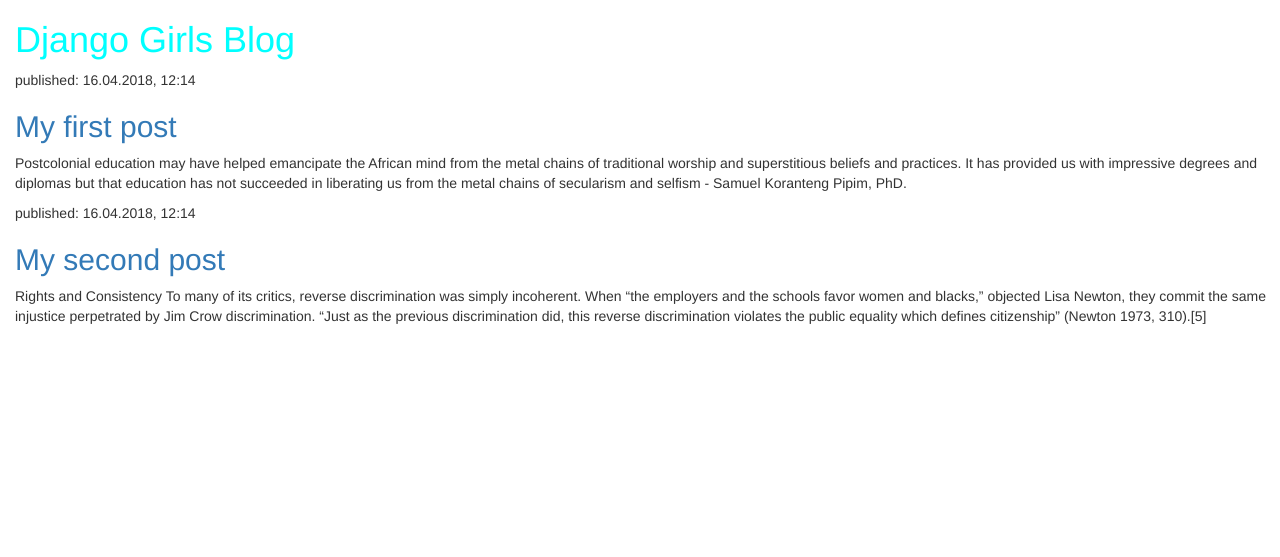
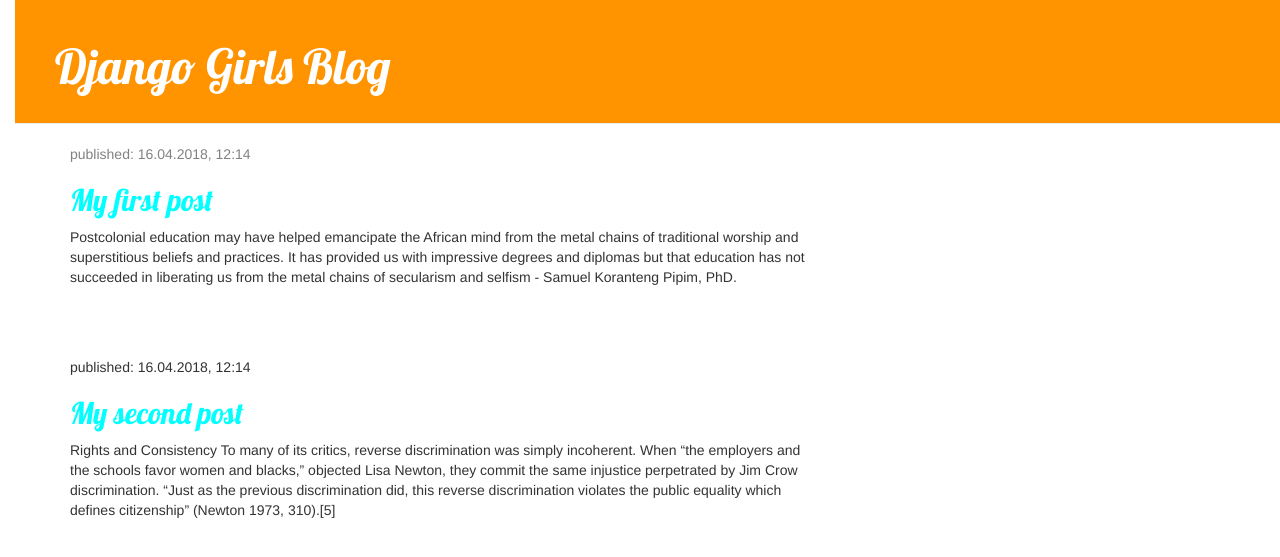
Before and after one commit to Perpety/my-first-blog, a Django app: template blog/templates/blog/post_list.html in a window 1280 px wide. Shown: the top 557 px of the page. Run offline with Django 3.2, Linux system fonts and the light colour scheme; the template is opened without the code that fills it: values that come from a table or form of the project are taken from there, others are empty; tables that the repository leaves empty hold one stand-in row (values such as "Sample post"); some libraries are stand-ins or nearby versions.

Commit message:
Added view and template for detailed blog post as well as CSS for the site.

```diff
--- a/blog/static/CSS/blog.css
+++ b/blog/static/CSS/blog.css
@@ -1,6 +1,49 @@
+
 h1 a {
 	color: #00FFFF;
+	font-family: 'Lobster';
 }
 body {
 	padding-left: 15px;
 }
+h2 a{
+	color: #00FFFF;
+	font-family: 'Lobster';
+}
+.page-header {
+background-color: #ff9400;
+margin-top: 0;
+padding: 20px 20px 20px 40px;
+}
+.page-header h1, .page-header h1 a, .page-header h1 a:visited, .page-header h1 a:active {
+color: #ffffff;
+font-size: 36pt;
+text-decoration: none;
+}
+.content {
+margin-left: 40px;
+}
+h1, h2, h3, h4 {
+font-family: 'Lobster', cursive;
+}
+.date {
+color: #828282;
+}
+.save {
+float: right;
+}
+.post-form textarea, .post-form input {
+width: 100%;
+}
+.top-menu, .top-menu:hover, .top-menu:visited {
+color: #ffffff;
+float: right;
+font-size: 26pt;
+margin-right: 20px;
+}
+.post {
+margin-bottom: 70px;
+}
+.post h1 a, .post h1 a:visited {
+color: #000000;
+}
--- /dev/null
+++ b/blog/templates/blog/base.html
@@ -0,0 +1,23 @@
+{% load staticfiles %}
+<html>
+	<head>
+		<title>Django Girls blog</title>
+		<link rel="stylesheet" href="//maxcdn.bootstrapcdn.com/bootstrap/3.2.0/css/bootstrap.min.css">
+		<link rel="stylesheet" href="//maxcdn.bootstrapcdn.com/bootstrap/3.2.0/css/bootstrap-theme.min.css">
+		<link rel="stylesheet" href="{% static 'css/blog.css' %}">
+		<link href="//fonts.googleapis.com/css?family=Lobster&subset=latin,latin-ext" rel="stylesheet" type="text/css">
+	</head>
+	<body>
+		<div class="page-header">
+			<h1><a href="/">Django Girls Blog</a></h1>
+		</div>
+		<div class="content container">
+			<div class="row">
+				<div class="col-md-8">
+				{% block content %}
+				{% endblock %}
+				</div>
+			</div>
+		</div>
+	</body>
+</html>
--- a/blog/templates/blog/post_list.html
+++ b/blog/templates/blog/post_list.html
@@ -1,28 +1,19 @@
-{% load staticfiles %}
-<html>
-	<head>
-		<title>Django Girls blog</title>
-		<link rel="stylesheet" href="//maxcdn.bootstrapcdn.com/bootstrap/3.2.0/css/bootstrap.min.css">
-		<link rel="stylesheet" href="//maxcdn.bootstrapcdn.com/bootstrap/3.2.0/css/bootstrap-theme.min.css">
-		<link rel="stylesheet" href="{% static 'css/blog.css' %}">
-	</head>
-	<body>
-		<div>
-			<h1><a href="">Django Girls Blog</a></h1>
-		</div>
+{% extends 'blog/base.html' %}
 
+	{% block content %}
 		{% for post in posts %}
-			<div>
-				<p>published: 16.04.2018, 12:14</p>
-				<h2><a href="">My first post</a></h2>
+			<div class="post">
+				<div class="date">
+					<p>published: 16.04.2018, 12:14</p>
+				</div>
+				<h2><a href="{% url 'post_detail' pk=post.pk %}">My first post</a></h2>
 				<p> Postcolonial education may have helped emancipate the African mind from the metal chains of traditional worship and superstitious beliefs and practices. It has provided us with impressive degrees and diplomas but that education has not succeeded in liberating us from the metal chains of secularism and selfism                         - Samuel Koranteng Pipim, PhD. </p>
 			</div>
 
 			<div>
 				<p>published: 16.04.2018, 12:14</p>
-				<h2><a href="">My second post</a></h2>
+				<h2><a href="{% url 'post_detail' pk=post.pk %}">My second post</a></h2>
 				<p>Rights and Consistency                 To many of its critics, reverse discrimination was simply incoherent. When “the employers and the schools favor women and blacks,” objected Lisa Newton, they commit the same injustice perpetrated by Jim Crow discrimination. “Just as the previous discrimination did, this reverse discrimination violates the public equality which defines citizenship” (Newton 1973, 310).[5]</p>
 			</div>
-			{% endfor %}
-	</body>
-</html>
+		{% endfor %}
+	{% endblock %}
--- a/blog/urls.py
+++ b/blog/urls.py
@@ -3,4 +3,5 @@
 
 urlpatterns = [
 	url(r'^$', views.post_list, name='post_list'),
+	url(r'^post/(?P<pk>\d+)/$', views.post_detail, name='post_detail'),
 ]
--- a/blog/views.py
+++ b/blog/views.py
@@ -1,4 +1,4 @@
-from django.shortcuts import render
+from django.shortcuts import render, get_object_or_404
 from django.utils import timezone
 from .models import Post
 # Create your views here.
@@ -7,3 +7,6 @@
 	posts = Post.objects.filter(published_date__lte=timezone.now()).order_by('published_date')
 	return render(request, 'blog/post_list.html', {'posts':
 posts})
+def post_detail(request, pk):
+	post = get_object_or_404(Post, pk=pk)
+	return render(request, 'blog/post_detail.html', {'post': post})
```
Also changed, not shown: blog/post_detail.html (added, +17 -0 lines).
